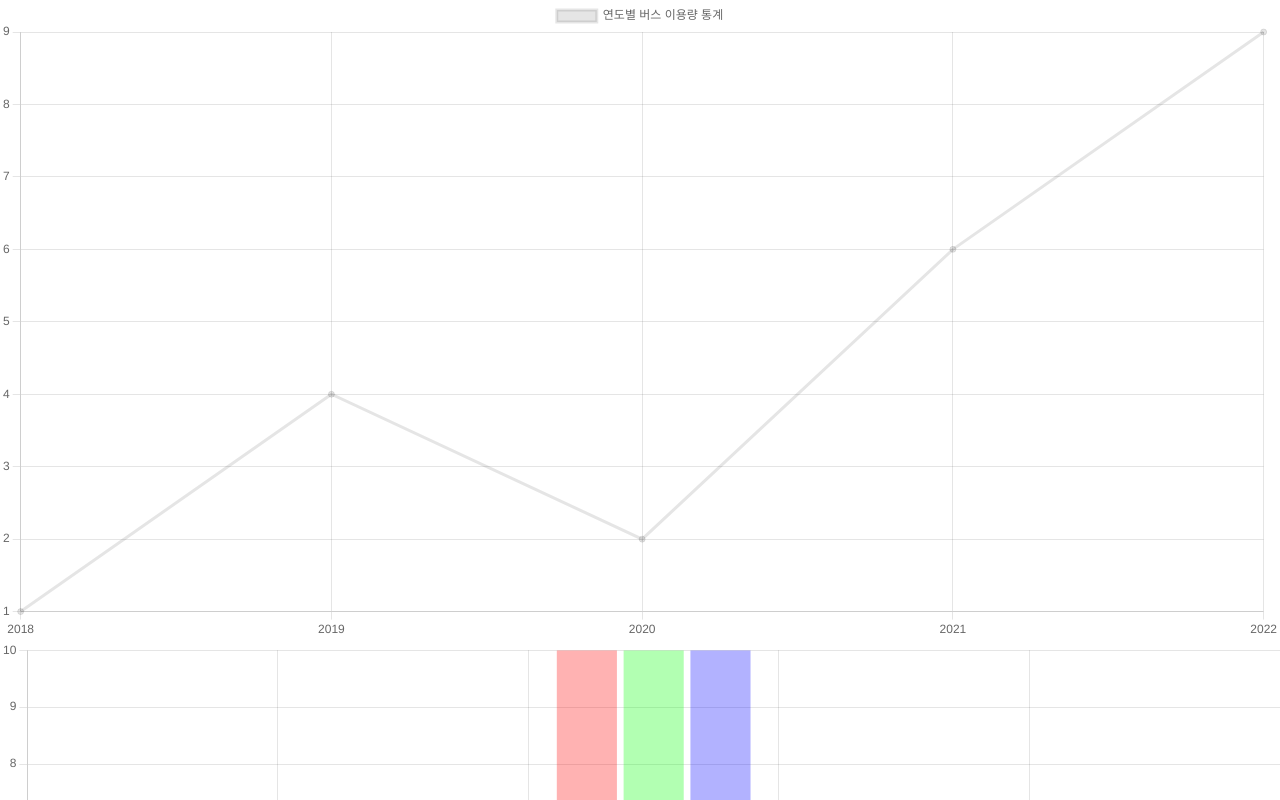
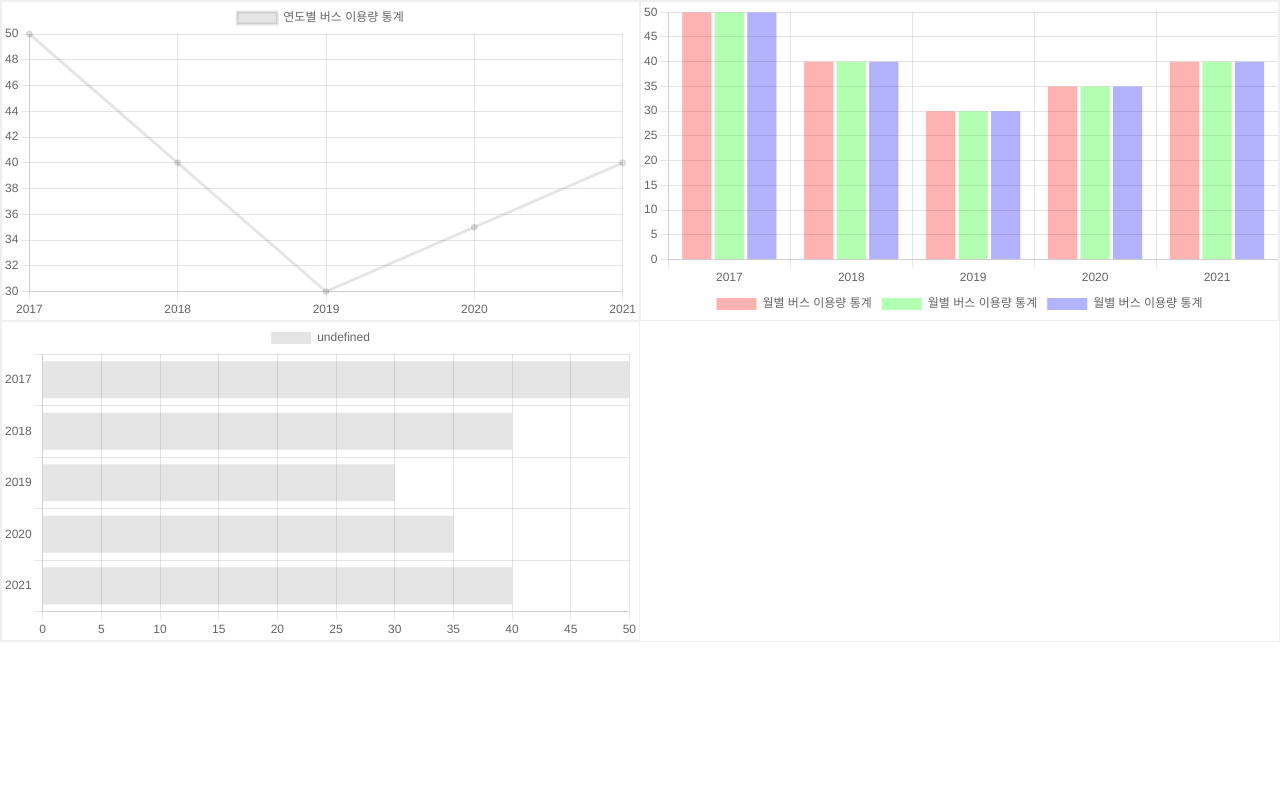
Before and after one commit to KimJeongGook/react-chartjs-front, a React (Create React App) app: page / in a window 1280 px wide. Shown: the top 800 px of the page. Built offline with nearby package versions, Linux system fonts and the light colour scheme.

Commit message:
data 전달 구조 리팩토링

```diff
--- a/src/App.js
+++ b/src/App.js
@@ -1,16 +1,19 @@
-// import React, { useRef, useEffect } from 'react';
-import LineChart from './LineChart';
-import VerticalBarChart from './VerticalBarChart';
-import HorizontalBarChart from './HorizontalBarChart';
+import LineChart from './components/LineChart/LineChart';
+import VerticalBarChart from './components/BarChart/VerticalBarChart';
+import HorizontalBarChart from './components/BarChart/HorizontalBarChart';
+import Layout from './components/Layout';
 
 function App() {
+  const data = [50, 40, 30, 35, 40];
+  const labels = [2017, 2018, 2019, 2020, 2021];
+
   return (
-    <div>
-      <LineChart />
-      <VerticalBarChart />
-      <HorizontalBarChart />
-    </div>
-  )
+    <Layout>
+      <LineChart data={data} labels={labels} />
+      <VerticalBarChart data={data} labels={labels} />
+      <HorizontalBarChart data={data} labels={labels} />
+    </Layout>
+  );
 }
 
 export default App;
--- /dev/null
+++ b/src/components/BarChart/HorizontalBarChart.js
@@ -0,0 +1,33 @@
+import Chart from "chart.js/auto";
+import { useEffect, useRef } from "react";
+
+function HorizontalBarChart(props) {
+    const { data, labels } = props;
+    const canvasDom = useRef(null)
+    useEffect(() => {
+        const ctx = canvasDom.current.getContext('2d');
+        const horizontalBarChart = new Chart(ctx, {
+            type: 'bar',
+            data: {
+                labels: labels,
+                datasets: [
+                    {
+                        data: data
+                    }
+                ]
+            },
+            options: {
+                indexAxis: "y",
+            }
+        });
+        return () => {
+            horizontalBarChart.destroy();
+        }
+    }, []);
+    return (
+        <div>
+            <canvas ref={canvasDom} />
+        </div>
+    )
+}
+export default HorizontalBarChart;
--- /dev/null
+++ b/src/components/BarChart/VerticalBarChart.js
@@ -0,0 +1,52 @@
+import React, { useRef, useEffect } from 'react';
+import Chart from 'chart.js/auto';
+
+function VerticalBarChart(props) {
+    console.log();
+    const { data, labels } = props;
+    const canvasDom = useRef(null);
+    useEffect(() => {
+        const ctx = canvasDom.current.getContext('2d');
+        const VerticalBarChart = new Chart(ctx, {
+            type: "bar",
+            data: {
+                labels: labels,
+                datasets: [
+                    {
+                        label: '월별 버스 이용량 통계',
+                        data: data,
+                        backgroundColor: 'rgba(255,0,0,0.3)',
+                    },
+                    {
+                        label: '월별 버스 이용량 통계',
+                        data: data,
+                        backgroundColor: 'rgba(0,255,0,0.3)',
+                    },
+                    {
+                        label: '월별 버스 이용량 통계',
+                        data: data,
+                        backgroundColor: 'rgba(0,0,255,0.3)',
+                    },
+                ],
+            },
+            options: {
+                plugins: {
+                    legend: {
+                        position: "bottom",
+                    },
+                },
+            },
+        });
+        return () => {
+            VerticalBarChart.destroy();
+        }
+    }, []);
+
+    return (
+        <div>
+            <canvas ref={canvasDom} />
+        </div>
+    );
+}
+
+export default VerticalBarChart;
--- /dev/null
+++ b/src/components/Layout.js
@@ -0,0 +1,25 @@
+function Layout(props) {
+    const { children } = props;
+    const layoutStyle = {
+        display: "grid",
+        gridTemplateColumns: "1fr 1fr",
+        border: "1px solid rgba(232,232,232,0.7)",
+    }
+    const myChildren = children.map((child, cnt) => {
+        const childStyle = {
+            border: "1px solid rgba(232,232,232,0.7)",
+        }
+        return (
+            <div style={childStyle} key={cnt}>
+                {child}
+            </div>
+        )
+    })
+    return (
+        <div style={layoutStyle}>
+            {myChildren}
+        </div>
+    )
+}
+
+export default Layout;
--- /dev/null
+++ b/src/components/LineChart/LineChart.js
@@ -0,0 +1,31 @@
+import Chart from "chart.js/auto";
+import { useEffect, useRef } from "react";
+
+function LineChart(props) {
+    const { data, labels } = props;
+    const canvasDom = useRef(null)
+    useEffect(() => {
+        const ctx = canvasDom.current.getContext('2d')
+        const lineChart = new Chart(ctx, {
+            type: 'line',
+            data: {
+                labels: labels,
+                datasets: [
+                    {
+                        label: "연도별 버스 이용량 통계",
+                        data: data
+                    }
+                ]
+            }
+        });
+        return () => {
+            lineChart.destroy();
+        }
+    }, []);
+    return (
+        <div>
+            <canvas ref={canvasDom} />
+        </div>
+    );
+}
+export default LineChart;
```
